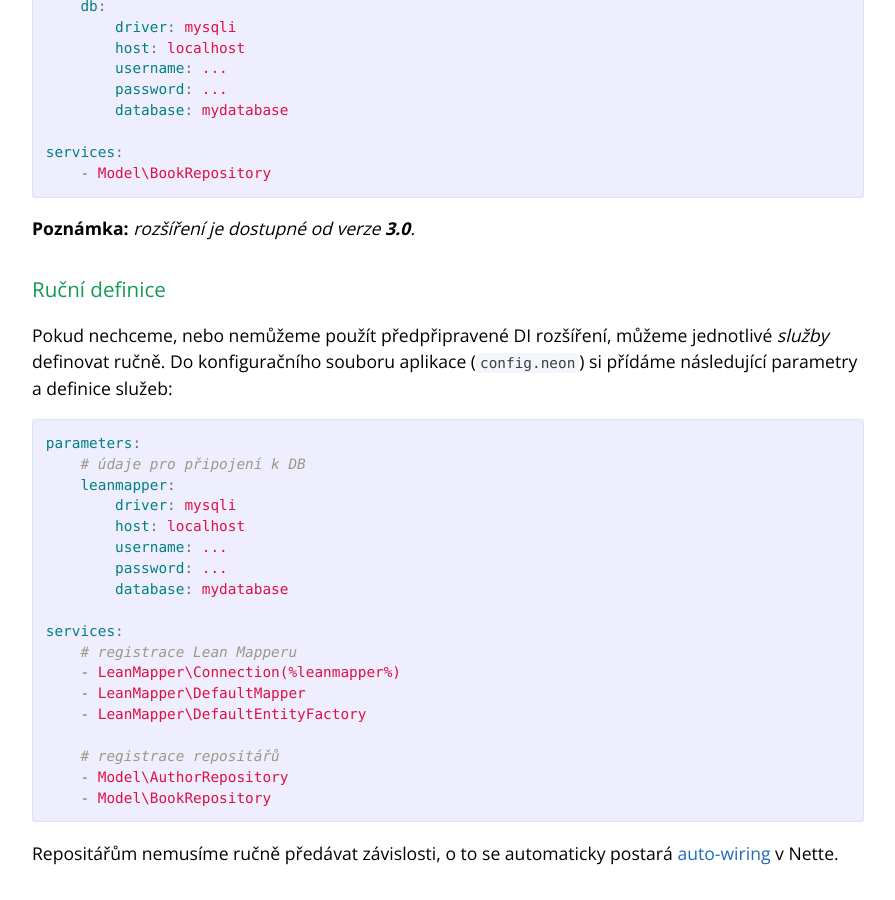
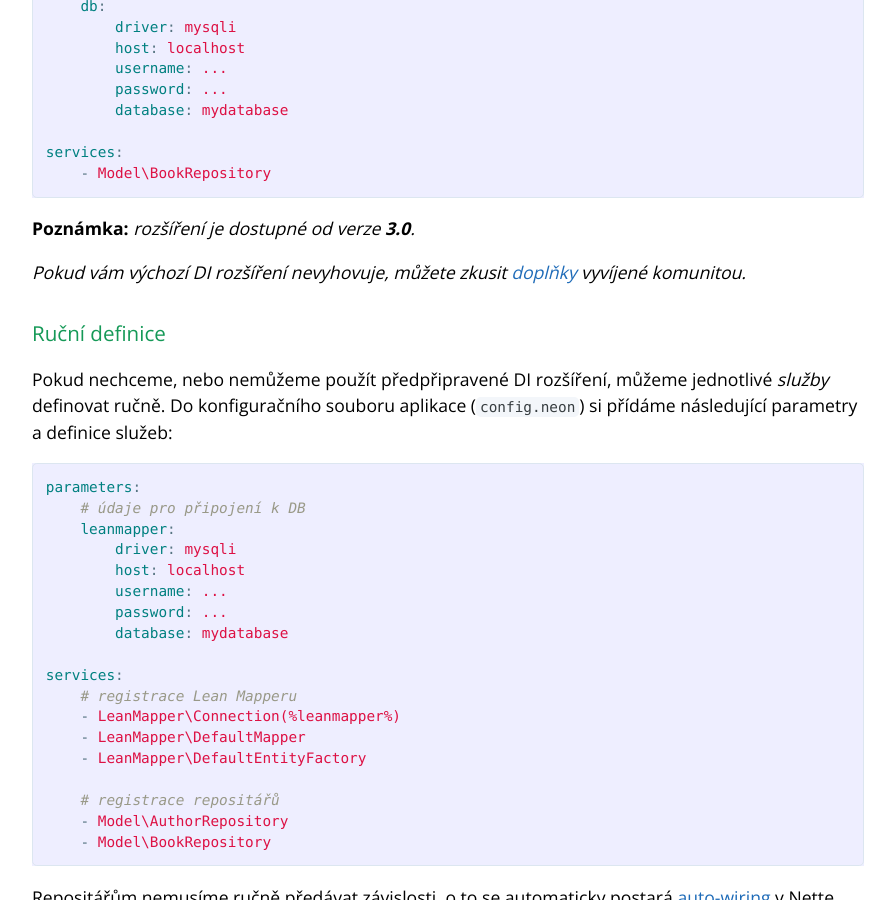
Before and after one commit to LeanMapper/LeanMapper.github.io, a Jekyll site: the page built from cs/docs/integrace-do-aplikace.md, in a window 1280 px wide and 900 px high, scrolled down 2186 px. Shown: the whole window, without its empty margins (192-1087 px from the left). Built offline with Jekyll 4.4.1, drawn with Linux system fonts in a browser that asks for light colours.

Commit message:
Integrace do aplikace: pridan odkaz na stranku "Rozsireni, addony"

```diff
--- a/cs/docs/integrace-do-aplikace.md
+++ b/cs/docs/integrace-do-aplikace.md
@@ -85,6 +85,9 @@ services:
 
 **Poznámka:** *rozšíření je dostupné od verze **3.0**.*
 
+*Pokud vám výchozí DI rozšíření nevyhovuje, můžete zkusit [doplňky](/cs/rozsireni/#integrace-do-nette) vyvíjené komunitou.*
+
+
 ### Ruční definice  {#toc-nette-config}
 
 Pokud nechceme, nebo nemůžeme použít předpřipravené DI rozšíření, můžeme jednotlivé *služby* definovat ručně. Do konfiguračního souboru aplikace (`config.neon`) si přídáme následující parametry a definice služeb:
```
